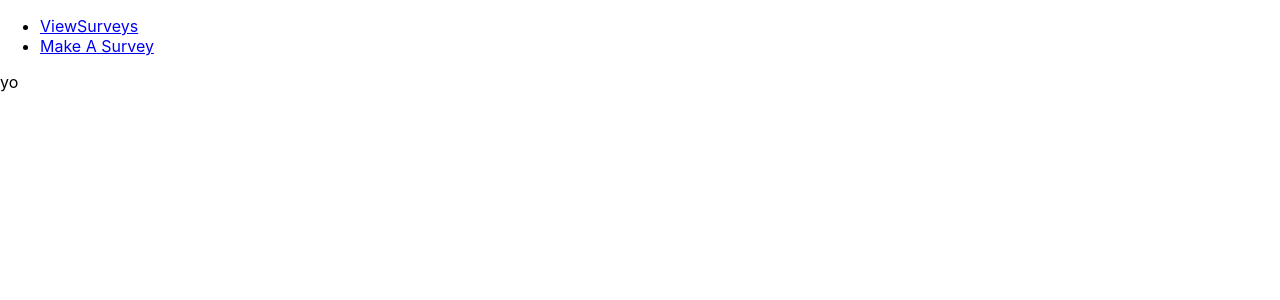
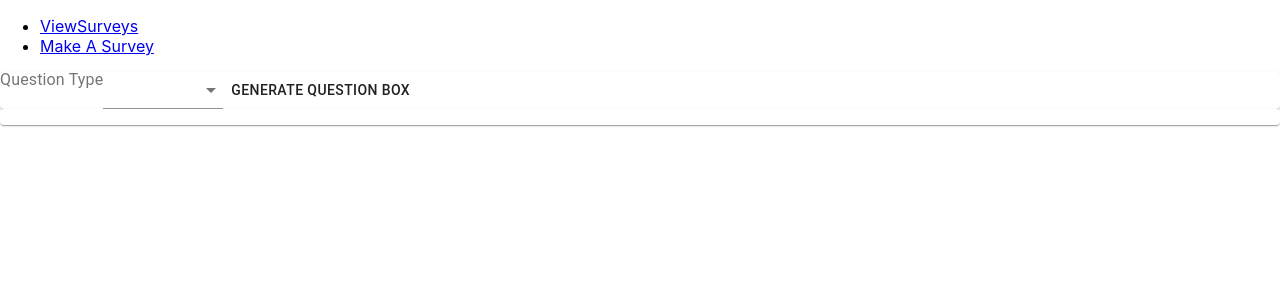
Before and after one commit to sTingley/SurveyMe, a React (Create React App) app in the folder frontend/: page /MakeASurvey in a window 1280 px wide. Shown: the top 300 px of the page. Built offline with nearby package versions, Linux system fonts and the light colour scheme.

Commit message:
worked on makeasurvey

```diff
--- a/frontend/src/components/MakeASurvey.js
+++ b/frontend/src/components/MakeASurvey.js
@@ -1,5 +1,63 @@
-import React from 'react';
+import React, { useState } from 'react';
+import ShortAnswer from './questions/ShortAnswer';
+import MultipleChoice from './questions/MultipleChoice';
+import MultiSelect from './questions/MultiSelect';
 
-export default function MakeASurvey(){
-  return(<p>yo</p>)
+
+import Card from '@material-ui/core/Card';
+import Button from '@material-ui/core/Button';
+import TextField from '@material-ui/core/TextField';
+
+import InputLabel from '@material-ui/core/InputLabel';
+import MenuItem from '@material-ui/core/MenuItem';
+import FormHelperText from '@material-ui/core/FormHelperText';
+import FormControl from '@material-ui/core/FormControl';
+import Select from '@material-ui/core/Select';
+
+export default function MakeASurvey() {
+  const [questionType, setQuestionType] = useState("");
+  const [emptyQuestions, setemptyQuestions] = useState([])
+  const cardstyle = {
+    display: 'flex'
+
+  }
+
+  const handleChange = (e) => {
+    setQuestionType(e.target.value)
+  }
+
+  const generateQuestionBox = (e) => {
+    switch (questionType){
+      case 0:
+        setemptyQuestions(emptyQuestions.concat(<ShortAnswer/>))
+        break;
+      case 1:
+        setemptyQuestions(emptyQuestions.concat(<MultipleChoice/>))
+        break;
+      case 2:
+        setemptyQuestions(emptyQuestions.concat(<MultiSelect/>))
+    }
+  }
+  return (
+    <div>
+    <Card style={cardstyle}>
+      <InputLabel id="demo-simple-select-label">Question Type</InputLabel>
+      <Select
+        style={{ minWidth: 120 }}
+        labelId="demo-simple-select-label"
+        onChange={handleChange}
+      >
+        <MenuItem value={1}>MultipleChoice</MenuItem>
+        <MenuItem value={2}>MultiSelect</MenuItem>
+        <MenuItem value={0}>Short Answer</MenuItem>
+      </Select>
+      <Button onClick={generateQuestionBox}>Generate Question Box</Button>
+    </Card>
+      <Card>
+      <ul>{emptyQuestions.map((q) => {
+        return (q)
+      })}</ul>
+    </Card>
+    </div>
+  )
 }
--- a/frontend/src/components/questions/MultiSelect.js
+++ b/frontend/src/components/questions/MultiSelect.js
@@ -6,6 +6,7 @@ import Typography from '@material-ui/core/Typography';
 import Checkbox from '@material-ui/core/Checkbox';
 import RadioGroup from '@material-ui/core/RadioGroup';
 import FormControlLabel from '@material-ui/core/FormControlLabel';
+import TextField from '@material-ui/core/TextField';
 
 export default function MultiSelect(props) {
 
@@ -18,7 +19,7 @@ export default function MultiSelect(props) {
     }
     )
   }
-
+  if(props.mode)
   return (
     <Card>
       <CardContent>
@@ -31,4 +32,16 @@ export default function MultiSelect(props) {
       </CardContent>
     </Card>
   )
+  else
+    return(
+      <Card>
+      <CardContent>
+      <CardContent>
+        <TextField label="Enter Question Here..." variant="outlined" />
+        <br></br>
+        <TextField label="Enter Response Here..." variant="outlined" />
+      </CardContent>
+      </CardContent>
+    </Card>
+    )
 }
--- a/frontend/src/components/questions/ShortAnswer.js
+++ b/frontend/src/components/questions/ShortAnswer.js
@@ -3,10 +3,10 @@ import Card from '@material-ui/core/Card';
 import CardActions from '@material-ui/core/CardActions';
 import CardContent from '@material-ui/core/CardContent';
 import Typography from '@material-ui/core/Typography';
-
+import TextField from '@material-ui/core/TextField';
 
 export default function ShortAnswer(props){
-
+  if(props.mode)
   return (
     <Card>
     <CardContent>
@@ -19,4 +19,12 @@ export default function ShortAnswer(props){
     </CardContent>
     </Card>
   )
+  else
+  return(
+    <Card>
+      <CardContent>
+        <TextField label="Enter Question Here..." variant="outlined" />
+      </CardContent>
+    </Card>
+  )
 }
```
